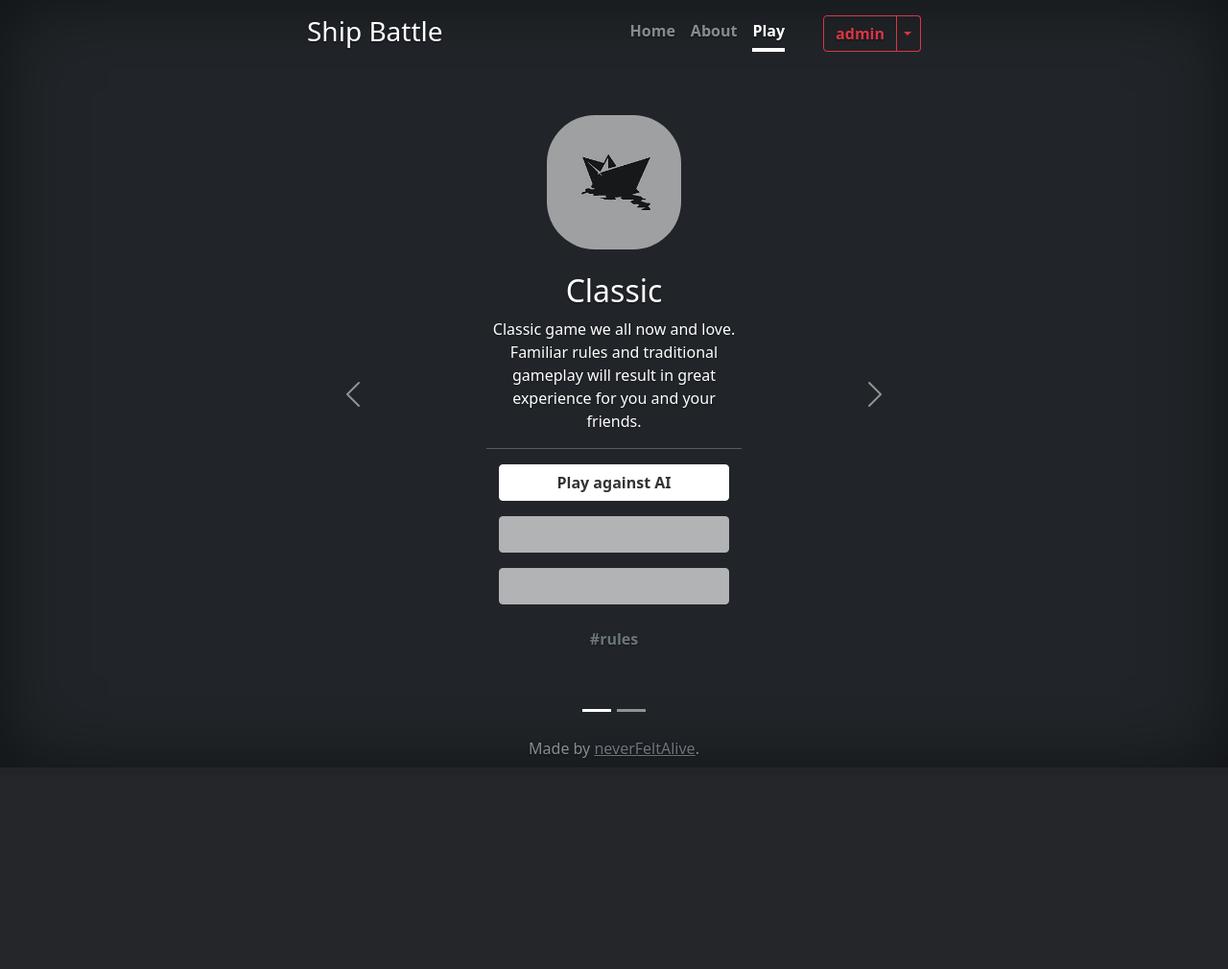
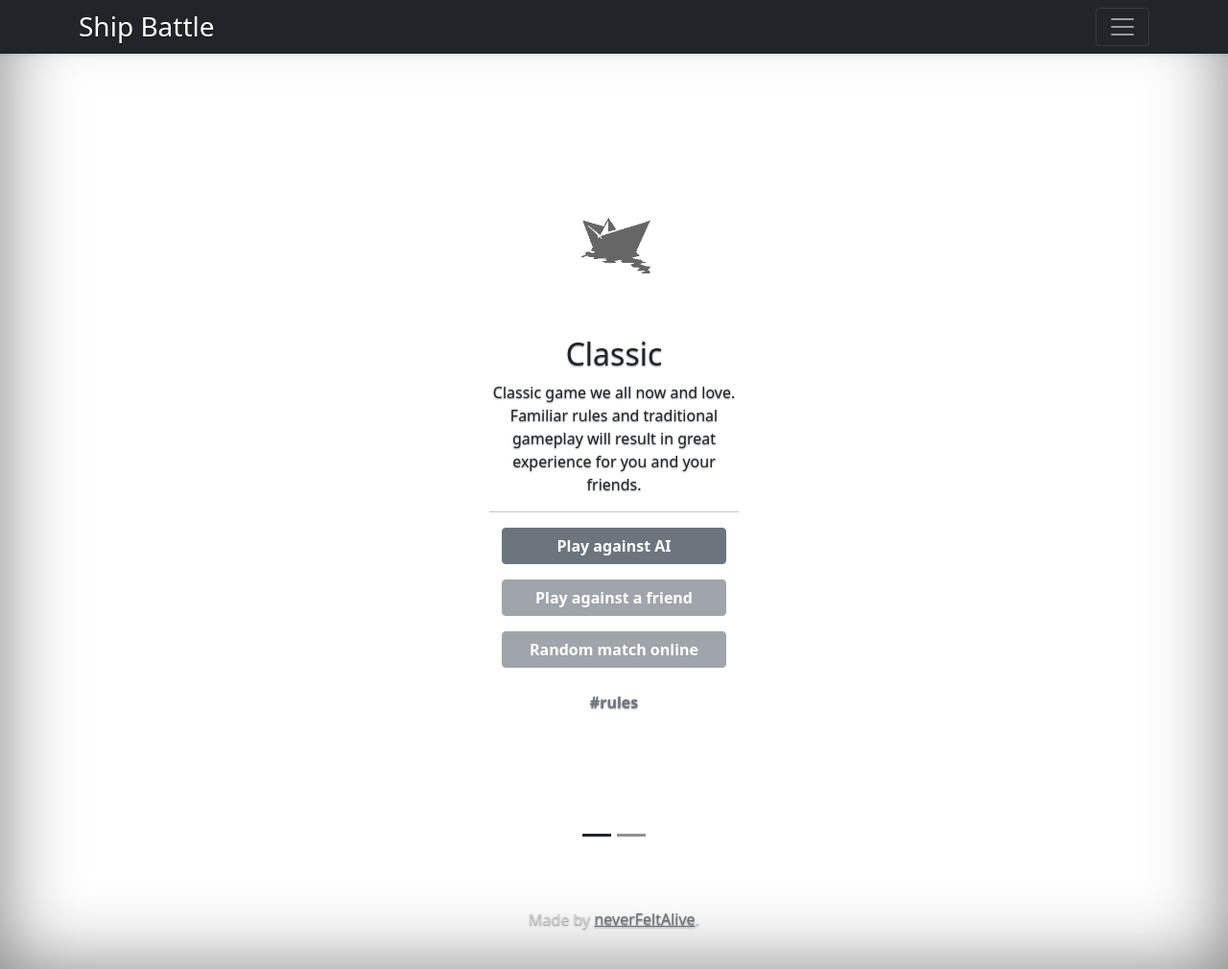
Before and after one commit to neverFeltAlive/django_game, a Django app: page /play in a window 1280 px wide. Shown: the whole page at 96% size. Before the commit the page ends 800 px from the top, so only its background shows below. Run offline with Django 4.2, Linux system fonts and the light colour scheme; a user stored in the database is signed in.

Commit message:
Minor Update: new templates added

```diff
--- /dev/null
+++ b/website/authentication/templates/authentication/base_footer.html
@@ -0,0 +1,3 @@
+<footer class="mt-auto text-white-50 text-center" style="padding: 10px;">
+    <p>Made by <a href="https://github.com/neverFeltAlive" class="link-secondary">neverFeltAlive</a>.</p>
+</footer>
--- /dev/null
+++ b/website/authentication/templates/authentication/base_scripts.html
@@ -0,0 +1,5 @@
+<script src="https://code.jquery.com/jquery-3.6.0.js" integrity="sha256-H+K7U5CnXl1h5ywQfKtSj8PCmoN9aaq30gDh27Xc0jk="
+    crossorigin="anonymous"></script>
+<script src="https://cdn.jsdelivr.net/npm/bootstrap@5.1.3/dist/js/bootstrap.bundle.min.js"
+    integrity="sha384-ka7Sk0Gln4gmtz2MlQnikT1wXgYsOg+OMhuP+IlRH9sENBO0LRn5q+8nbTov4+1p"
+    crossorigin="anonymous"></script>
--- a/website/main/templates/main/about.html
+++ b/website/main/templates/main/about.html
@@ -1 +1,5 @@
-{% extends 'main/base.html' %}
+{% extends 'main/base_full.html' %}
+
+{% block main %}
+
+{% endblock %}
--- a/website/main/templates/main/base.html
+++ b/website/main/templates/main/base.html
@@ -97,39 +97,16 @@
         </header>
         {% endblock %}
 
-        {% if messages %}
-        {% for message in messages %}
-        <div class="toast-container" style="position: absolute; bottom: 10px; right: 10px;">
-            <div class="toast fade bg-dark" role="alert" aria-live="assertive" aria-atomic="true">
-                <div class="toast-header bg-dark">
-                    <img src="{% static 'main/image/logo.jpg' %}" class="rounded me-2" width="20" height="20">
-                    <strong class="me-auto text-white">Ship Battle</strong>
-                    <small class="toast-time">Now</small>
-                    <button type="button" class="btn-close" data-bs-dismiss="toast" aria-label="Close"></button>
-                </div>
-                <div class="toast-body">
-                    {{message}}
-                </div>
-            </div>
-        </div>
-        {% endfor %}
-        {% endif %}
+        {% include 'main/base_toast.html' %}
 
         {% block main %}{% endblock %}
 
         {% block footer %}
-        <footer class="mt-auto text-white-50">
-            <p>Made by <a href="https://github.com/neverFeltAlive" class="link-secondary">neverFeltAlive</a>.</p>
-        </footer>
+        {% include 'main/base_footer.html' %}
         {% endblock %}
     </div>
 
-    <!-- JavaScript Bundle with Popper -->
-    <script src="https://code.jquery.com/jquery-3.6.0.js"
-        integrity="sha256-H+K7U5CnXl1h5ywQfKtSj8PCmoN9aaq30gDh27Xc0jk=" crossorigin="anonymous"></script>
-    <script src="https://cdn.jsdelivr.net/npm/bootstrap@5.1.3/dist/js/bootstrap.bundle.min.js"
-        integrity="sha384-ka7Sk0Gln4gmtz2MlQnikT1wXgYsOg+OMhuP+IlRH9sENBO0LRn5q+8nbTov4+1p"
-        crossorigin="anonymous"></script>
+    {% include 'main/base_scripts.html' %}
     <script src="{% static 'main/js/toast_handler.js' %}"></script>
 
     {% block scripts %}{% endblock %}
--- /dev/null
+++ b/website/main/templates/main/base_footer.html
@@ -0,0 +1,3 @@
+<footer class="mt-auto text-white-50">
+    <p>Made by <a href="https://github.com/neverFeltAlive" class="link-secondary">neverFeltAlive</a>.</p>
+</footer>
--- /dev/null
+++ b/website/main/templates/main/base_full.html
@@ -0,0 +1,75 @@
+{% extends 'main/base.html' %}
+{% load static %}
+
+{% block body %}
+{% block header %}
+<header>
+    <div class="collapse bg-dark" id="navbarHeader">
+        <div class="container">
+            <div class="row">
+                <div class="col-sm-8 col-md-7 py-4">
+                    <h4 class="text-white">About</h4>
+                    <p class="text-muted">Simple Web Application where you can play <strong>"Ship
+                            Battle"</strong>
+                        online. <br><small class="text-white-50">Made with Python and Django. Styled with
+                            Bootstrap.</small>
+                    </p>
+                </div>
+                <div class="col-sm-4 offset-md-1 py-4 text-center">
+                    <h4 class="text-white">Menu</h4>
+                    <ul class="list-unstyled">
+                        {% for link in menu %}
+                        {% if link.name == active_link %}
+                        <li><a aria-current="page" class="link-secondary" href="{% url link.url %}">{{link.name}}</a>
+                        </li>
+                        {% else %}
+                        <li><a class="link-secondary" href="{% url link.url %}">{{link.name}}</a></li>
+                        {% endif %}
+                        {% endfor %}
+                    </ul>
+                    <hr class="text-white text-center w-1" />
+                    <h4 class="text-white">{{ request.user.username }}</h4>
+                    {% if request.user.is_authenticated %}
+                    <ul class="list-unstyled" aria-labelledby="navbarDropdown">
+                        <li><a class="link-secondary" href="{% url 'authentication:profile' %}">View Prifile</a></li>
+                        <li><a class="link-secondary" href="{% url 'authentication:password_change' %}">Change
+                                Password</a></li>
+                        <li>
+                            <hr class="dropdown-divider" />
+                        </li>
+                        <li class="text-center">
+                            <a class="nav-item btn btn-outline-danger"
+                                href="{% url 'authentication:logout' %}"><b>Logout</b></a>
+                        </li>
+                    </ul>
+                    {% endif %}
+                </div>
+            </div>
+        </div>
+    </div>
+    <div class="navbar navbar-dark bg-dark shadow-sm">
+        <div class="container">
+            <h3 class="float-md-start mb-0"><a class="text-white" style="text-decoration: none;"
+                    href="{% url 'main:home' %}">Ship Battle</a></h3>
+            <button class="navbar-toggler" type="button" data-bs-toggle="collapse" data-bs-target="#navbarHeader"
+                aria-controls="navbarHeader" aria-expanded="false" aria-label="Toggle navigation">
+                <span class="navbar-toggler-icon"></span>
+            </button>
+        </div>
+    </div>
+</header>
+{% endblock %}
+
+{% block main %}{% endblock %}
+
+<div class="text-center">
+    <br />
+    <br />
+    {% include 'main/base_footer.html' %}
+    <br />
+</div>
+
+{% include 'main/base_scripts.html' %}
+<script src="{% static 'main/js/toast_handler.js' %}"></script>
+
+{% endblock %}
--- /dev/null
+++ b/website/main/templates/main/base_scripts.html
@@ -0,0 +1,5 @@
+<script src="https://code.jquery.com/jquery-3.6.0.js" integrity="sha256-H+K7U5CnXl1h5ywQfKtSj8PCmoN9aaq30gDh27Xc0jk="
+    crossorigin="anonymous"></script>
+<script src="https://cdn.jsdelivr.net/npm/bootstrap@5.1.3/dist/js/bootstrap.bundle.min.js"
+    integrity="sha384-ka7Sk0Gln4gmtz2MlQnikT1wXgYsOg+OMhuP+IlRH9sENBO0LRn5q+8nbTov4+1p"
+    crossorigin="anonymous"></script>
--- a/website/main/templates/main/play.html
+++ b/website/main/templates/main/play.html
@@ -1,43 +1,44 @@
-{% extends 'main/base.html' %}
+{% extends 'main/base_full.html' %}
 {% load static %}
 
 {% block main %}
-
-<div id="carouselExampleCaptions" class="carousel slide w-100 h-100" data-bs-ride="carousel">
+<main>
+    <div id="carouselExampleCaptions" class="carousel slide w-100 h-100 text-center" data-bs-ride="carousel">
         <div class="carousel-indicators">
-        <button type="button" data-bs-target="#carouselExampleCaptions" data-bs-slide-to="0" class="active"
+            <button type="button" data-bs-target="#carouselExampleCaptions" data-bs-slide-to="0" class="bg-dark active"
                 aria-current="true" aria-label="Slide 1"></button>
-        <button type="button" data-bs-target="#carouselExampleCaptions" data-bs-slide-to="1"
+            <button type="button" data-bs-target="#carouselExampleCaptions" data-bs-slide-to="1" class="bg-dark"
                 aria-label="Slide 2"></button>
         </div>
         <div class="carousel-inner" style="min-height: 100%;">
             <div class="carousel-item active h-100">
                 <div class="row h-100">
-                <div class="center-block h-100" style="padding: 10%; padding-left: 30%; padding-right: 30%;">
-                    <img src="{% static 'main/image/ship1.png' %}" width="140" height="140" class="mb-4" style="border-radius: 50px;opacity:0.6;filter:alpha(opacity=50);">
+                    <div class="center-block h-100" style="padding: 10%; padding-left: 40%; padding-right: 40%;">
+                        <img src="{% static 'main/image/ship1.png' %}" width="140" height="140" class="mb-4"
+                            style="border-radius: 50px;opacity:0.6;filter:alpha(opacity=50);">
                         <div>
                             <h2>Classic</h2>
-                        <p>Classic game we all now and love. Familiar rules and traditional gameplay will result in great
+                            <p>Classic game we all now and love. Familiar rules and traditional gameplay will result in
+                                great
                                 experience
                                 for you and your friends.</p>
                             <hr />
                         </div>
-                    <p><a class="btn btn-secondary fw-bold border-white bg-white" style="min-width: 90%;" href="#">Play against AI</a></p>
-                    <p><a class="btn btn-secondary fw-bold border-white bg-white disabled" style="min-width: 90%;" href="#">Play against a friend</a></p>
-                    <p><a class="btn btn-secondary fw-bold border-white bg-white disabled" style="min-width: 90%;" href="#">Random match online</a></p>
-                    <p><a class="nav-link link-secondary fw-bold disabled" href="#"><strong>#rules</strong></a></p>
+                        <p><a class="btn btn-secondary fw-bold text-white" style="min-width: 90%;" href="#">Play against
+                                AI</a></p>
+                        <p><a class="btn btn-secondary fw-bold text-white disabled" style="min-width: 90%;"
+                                href="#">Play against a friend</a></p>
+                        <p><a class="btn btn-secondary fw-bold text-white disabled" style="min-width: 90%;"
+                                href="#">Random match online</a></p>
+                        <p><a class="nav-link link-secondary fw-bold" href="#"><strong>#rules</strong></a></p>
                     </div>
-                <!-- <img src="..." class="d-block w-100" alt="...">
-            <div class="carousel-caption d-none d-md-block">
-                <h5>First slide label</h5>
-                <p>Some representative placeholder content for the first slide.</p>
-            </div> -->
                 </div>
             </div>
             <div class="carousel-item" style="min-height: 100%;">
                 <div class="row h-100">
-                <div class="center-block h-100" style="padding: 10%; padding-left: 30%; padding-right: 30%;">
-                    <img src="{% static 'main/image/ship2.png' %}" width="140" height="140" class="mb-4" style="border-radius: 50px;opacity:0.6;filter:alpha(opacity=50);">
+                    <div class="center-block h-100" style="padding: 10%; padding-left: 40%; padding-right: 40%;">
+                        <img src="{% static 'main/image/ship2.png' %}" width="140" height="140" class="mb-4"
+                            style="border-radius: 50px;opacity:0.6;filter:alpha(opacity=50);">
                         <div>
                             <h2>Extended</h2>
                             <p>A unique variation of a classic game. It has a bit more rules but much more
@@ -46,24 +47,28 @@
                             </p>
                             <hr />
                         </div>
-                    <p><a class="btn btn-secondary fw-bold border-white bg-white disabled" style="min-width: 90%;" href="#">Play against AI</a></p>
-                    <p><a class="btn btn-secondary fw-bold border-white bg-white disabled" style="min-width: 90%;" href="#">Play against a friend</a></p>
-                    <p><a class="btn btn-secondary fw-bold border-white bg-white disabled" style="min-width: 90%;" href="#">Random match online</a></p>
-                    <p><a class="nav-link link-secondary fw-bold disabled" href="#"><strong>#rules</strong></a></p>
+                        <p><a class="btn btn-secondary fw-bold text-white disabled" style="min-width: 90%;"
+                                href="#">Play against AI</a></p>
+                        <p><a class="btn btn-secondary fw-bold text-white disabled" style="min-width: 90%;"
+                                href="#">Play against a friend</a></p>
+                        <p><a class="btn btn-secondary fw-bold text-white disabled" style="min-width: 90%;"
+                                href="#">Random match online</a></p>
+                        <p><a class="nav-link link-secondary fw-bold" href="#"><strong>#rules</strong></a></p>
                     </div>
                 </div>
             </div>
         </div>
-    <button class="carousel-control-prev" type="button" data-bs-target="#carouselExampleCaptions" data-bs-slide="prev">
+        <button class="carousel-control-prev" type="button" data-bs-target="#carouselExampleCaptions"
+            data-bs-slide="prev">
             <span class="carousel-control-prev-icon" aria-hidden="true"></span>
             <span class="visually-hidden">Previous</span>
         </button>
-    <button class="carousel-control-next" type="button" data-bs-target="#carouselExampleCaptions" data-bs-slide="next">
+        <button class="carousel-control-next" type="button" data-bs-target="#carouselExampleCaptions"
+            data-bs-slide="next">
             <span class="carousel-control-next-icon" aria-hidden="true"></span>
             <span class="visually-hidden">Next</span>
         </button>
     </div>
     <div class="container marketing">
-
-</div>
+</main>
 {% endblock %}
```
Also changed, not shown: website/authentication/templates/authentication/base_light.html (+27 -27 lines), website/authentication/templates/authentication/base_toast.html (added, +19 -0 lines), website/main/templates/main/base_toast.html (added, +19 -0 lines), website/main/static/main/image/ship1.png. Lines whose indentation alone changed are shown as unchanged.
